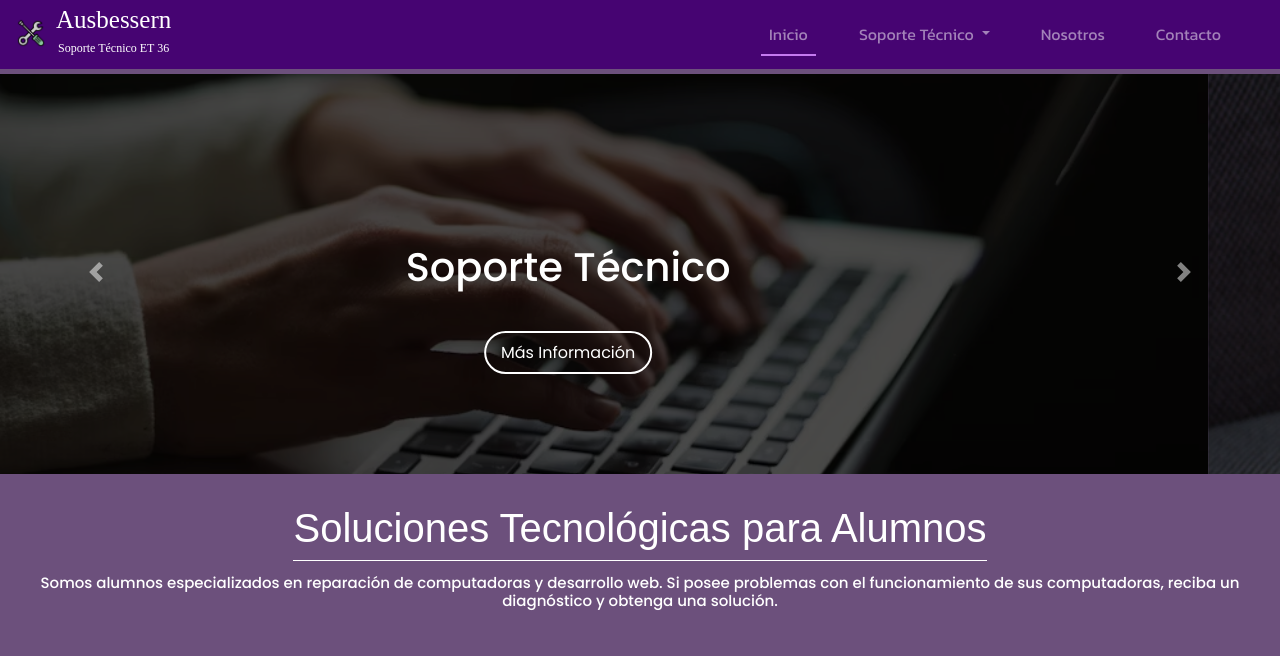
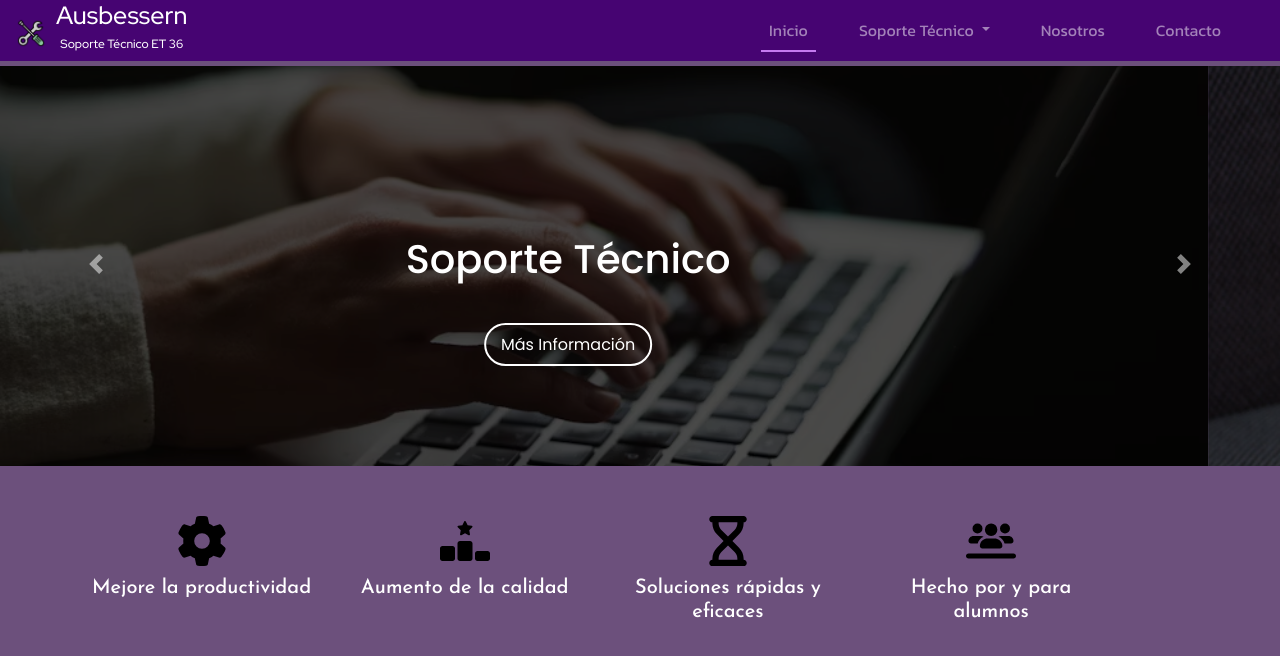
Before and after one commit to Kiotoks/FixApp, a plain HTML site: page ProyectoEnzo/AusbessernApp.html in a window 1280 px wide. Drawn offline with nearby package versions, Linux system fonts and the light colour scheme; a web font is replaced by a local one.

Commit message:
Avances2

```diff
--- a/ProyectoEnzo/AusbessernApp.html
+++ b/ProyectoEnzo/AusbessernApp.html
@@ -57,28 +57,27 @@
   <div id="carouselExampleControls" class="carousel slide" data-ride="carousel">
     <div class="carousel-inner">
       <div class="carousel-item active">
-        <img src="./img/soporte.jpg" class="d-block w-100" alt="Producto 1">
+        <img src="./img/soporte.jpg" class="d-block w-100 img-fluid" alt="Soporte Técnico">
         <div class="carousel-caption d-none d-md-block">
           <h5 class="info">Soporte Técnico</h5>
-          <button class="custom-button">Más Información</button>
+          <button class="btn btn-primary custom-button">Más Información</button>
         </div>
       </div>
       <div class="carousel-item">
-        <img src="./img/nosotros.jpg" class="d-block w-100" alt="Producto 2">
+        <img src="./img/nosotros.jpg" class="d-block w-100 img-fluid" alt="Nosotros">
         <div class="carousel-caption d-none d-md-block">
           <h5 class="info">Nosotros</h5>
-          <button class="custom-button">Más Información</button>
+          <button class="btn btn-primary custom-button">Más Información</button>
         </div>
       </div>
       <div class="carousel-item">
-        <img src="./img/contacto.jpg" class="d-block w-100" alt="Producto 3">
+        <img src="./img/contacto.jpg" class="d-block w-100 img-fluid" alt="Contacto">
         <div class="carousel-caption d-none d-md-block">
           <h5 class="info">Contacto</h5>
-          <button class="custom-button">Más Información</button>
+          <button class="btn btn-primary custom-button">Más Información</button>
         </div>
       </div>
     </div>
-
     <a class="carousel-control-prev" href="#carouselExampleControls" role="button" data-slide="prev">
       <span class="carousel-control-prev-icon" aria-hidden="true"></span>
       <span class="sr-only">Anterior</span>
@@ -89,13 +88,38 @@
     </a>
   </div>
 
-<div class="informacion">
-  <div class="title">
-    <h1>Soluciones Tecnológicas para Alumnos</h1>
+  <div class="container cuadrosInfo">
+    <div class="row">
+      <div class="col-lg-3 col-md-6 mb-4">
+        <div class="cuadro text-center">
+          <img src="./img/gear-solid.svg" class="foto" alt="Producto 2">
+          <h2 class="textoCuadro">Mejore la productividad</h2>
+        </div>
+      </div>
+
+      <div class="col-lg-3 col-md-6 mb-4">
+        <div class="cuadro text-center">
+          <img src="./img/ranking-star-solid.svg" class="foto" alt="Producto 2">
+          <h2 class="textoCuadro">Aumento de la calidad</h2>
+        </div>
+      </div>
+
+      <div class="col-lg-3 col-md-6 mb-4">
+        <div class="cuadro text-center">
+          <img src="./img/hourglass-solid.svg" class="foto" alt="Producto 2">
+          <h2 class="textoCuadro">Soluciones rápidas y eficaces</h2>
+        </div>
+      </div>
+
+      <div class="col-lg-3 col-md-6 mb-4">
+        <div class="cuadro text-center">
+          <img src="./img/users-line-solid.svg" class="foto" alt="Producto 2">
+          <h2 class="textoCuadro">Hecho por y para alumnos</h2>
+        </div>
+      </div>
+    </div>
   </div>
-</div>
 
-<h3 class="informationText">Somos alumnos especializados en reparación de computadoras y desarrollo web. Si posee problemas con el funcionamiento de sus computadoras, reciba un diagnóstico y obtenga una solución.</h3>
 
 <script src="https://ajax.googleapis.com/ajax/libs/jquery/3.5.1/jquery.min.js"></script>
 <script src="https://cdnjs.cloudflare.com/ajax/libs/popper.js/1.16.0/umd/popper.min.js"></script>
--- a/ProyectoEnzo/styles.css
+++ b/ProyectoEnzo/styles.css
@@ -5,6 +5,10 @@
 @import url('https://fonts.googleapis.com/css2?family=Kanit:ital,wght@0,100;0,200;0,300;0,400;0,500;0,600;0,700;0,800;0,900;1,100;1,200;1,300;1,400;1,500;1,600;1,700;1,800;1,900&display=swap');
 
 @import url('https://fonts.googleapis.com/css2?family=Chocolate+Classical+Sans&display=swap');
+
+@import url('https://fonts.googleapis.com/css2?family=Josefin+Sans:ital,wght@0,100..700;1,100..700&display=swap');
+
+@import url('https://fonts.googleapis.com/css2?family=Josefin+Sans:ital,wght@0,100..700;1,100..700&family=Red+Hat+Display:ital,wght@0,300..900;1,300..900&display=swap');
 
 body{
   background-color: #6c507c;
@@ -39,13 +43,14 @@ body{
     flex-direction: column;
     justify-content: center;
     align-items: center;
-    height: 38px;
-    font-family: "Cactus Classical Serif", serif;
-}
+    height: 30px;
+    font-family: "Red Hat Display", sans-serif;
+  }
 
 .pe{
     font-size: 12px;
     margin-left: 0px;
+    font-family: "Red Hat Display", sans-serif;
 }
 
 .nav-item{
@@ -79,27 +84,9 @@ body{
   filter: brightness(30%);
 }
 
-.custom-button {
-  border-radius: 30px; /* Bordes redondeados */
-  background-color: transparent; /* Fondo transparente */
-  color: white; /* Texto en color blanco */
-  border: 2px solid white; /* Borde de 2px sólido blanco */
-  padding: 7.5px 15px; /* Espaciado interno */
-  cursor: pointer; /* Cursor de apuntador */
-  transition: background-color 0.3s, color 0.3s; /* Transición suave */
-  font-family: "Poppins", sans-serif;
-  margin-bottom: 60px;
-}
-
 .custom-button:hover {
   background-color: white; /* Fondo blanco al pasar el mouse */
   color: black; /* Texto en negro al pasar el mouse */
-}
-
-.info{
-  margin-bottom: 40px;
-  font-size: 40px;
-  font-family: "Poppins", sans-serif;
 }
 
 .informacion{
@@ -111,7 +98,11 @@ body{
 }
 
 .title{
-  font-size: 28px;
+  font-size: 25px;
+  display: flex;
+  align-items: center;
+  justify-items: center;
+  justify-content: center;
   color: white;
   font-family: "Chocolate Classical Sans", sans-serif;
   margin-bottom: 12.5px;
@@ -126,3 +117,48 @@ body{
   display: flex;
   text-align: center;
 }
+
+.info{
+  margin-bottom: 40px;
+  font-size: 40px;
+  font-family: "Poppins", sans-serif;
+}
+
+.custom-button {
+  border-radius: 30px; /* Bordes redondeados */
+  background-color: transparent; /* Fondo transparente */
+  color: white; /* Texto en color blanco */
+  border: 2px solid white; /* Borde de 2px sólido blanco */
+  padding: 7.5px 15px; /* Espaciado interno */
+  cursor: pointer; /* Cursor de apuntador */
+  transition: background-color 0.3s, color 0.3s; /* Transición suave */
+  font-family: "Poppins", sans-serif;
+  margin-bottom: 60px;
+}
+
+.cuadrosInfo{
+  display: flex;
+  flex-direction: row;
+  margin-top: 50px;
+}
+
+.cuadro{
+  display: flex;
+  flex-direction: column;
+  justify-content: center;
+  align-items: center;
+  align-content: center;
+  width: 100%;
+}
+
+.foto{
+  width: 50px;
+  height: 50px;
+  margin-bottom: 10px;
+}
+
+.textoCuadro{
+  font-size: 20px;
+  color: white;
+  font-family: "Josefin Sans", sans-serif;
+}
```
Also changed, not shown: ProyectoEnzo/img/gear-solid.svg (added), ProyectoEnzo/img/hourglass-solid.svg (added), ProyectoEnzo/img/ranking-star-solid.svg (added), ProyectoEnzo/img/users-line-solid.svg (added).
